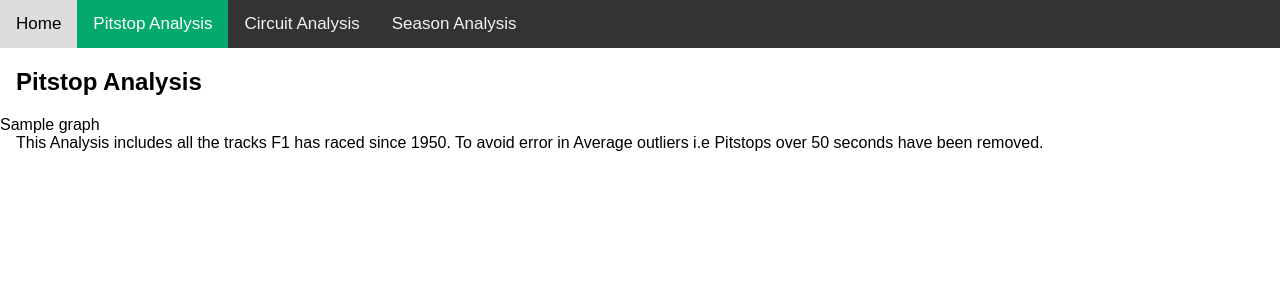
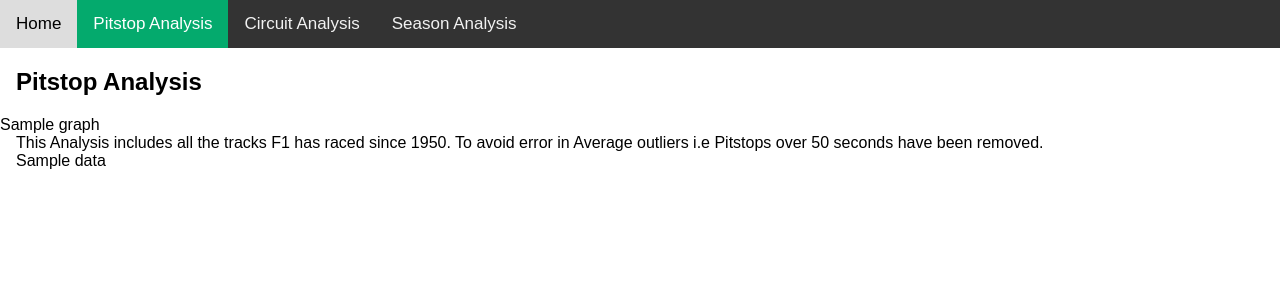
Before and after one commit to bhosale-prathamesh/Formula-1-Analysis, a Django app: template f1_analysis/app/templates/pitstop_analysis.html in a window 1280 px wide. Shown: the top 300 px of the page. Run offline with Django 3.2, Linux system fonts and the light colour scheme; the template is opened without the code that fills it: most values are stand-ins (such as "Sample title", 1, 10 or a date in 2020).

Commit message:
Added Pitstop Table

```diff
--- a/f1_analysis/app/templates/pitstop_analysis.html
+++ b/f1_analysis/app/templates/pitstop_analysis.html
@@ -35,6 +35,10 @@
   This Analysis includes all the tracks F1 has raced since 1950. To avoid error in Average outliers i.e Pitstops over 50 seconds have been removed.
 </div>
 
+<div style="padding-left:16px;overflow-x:auto;">
+  {{ data|safe }}
+</div>
+
 <script>
 function myFunction() {
   var x = document.getElementById("myTopnav");
--- a/f1_analysis/app/views.py
+++ b/f1_analysis/app/views.py
@@ -17,7 +17,8 @@ def pitstop_analysis(request):
     fig.update_xaxes(showticklabels=False)
     fig.update_traces(texttemplate='%{text:.2f}', textposition='inside', textfont_size=14)
     graph = fig.to_html(full_html=False)
-    context = {'graph': graph}
+    data = pitstop_data.to_html(classes='styled-table',index=False)
+    context = {'graph': graph,'data':data}
     return render(request,'pitstop_analysis.html',context)
 
 def circuit_analysis(request):
```
